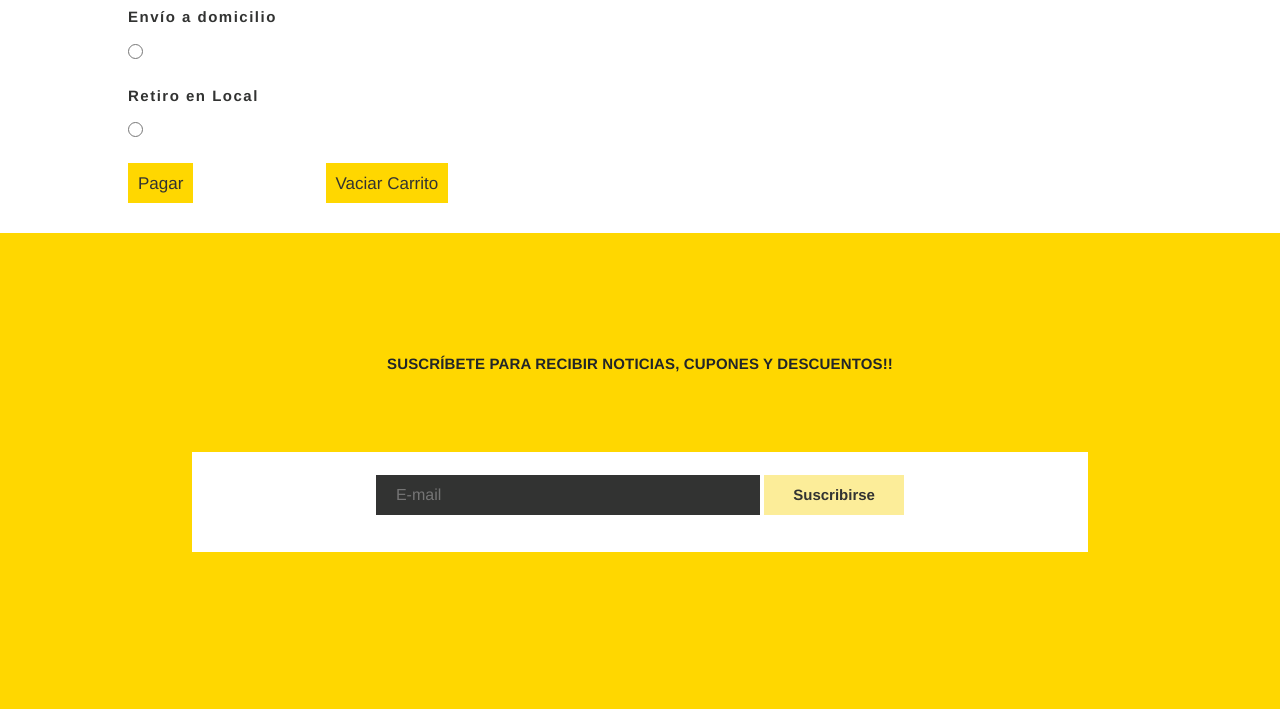
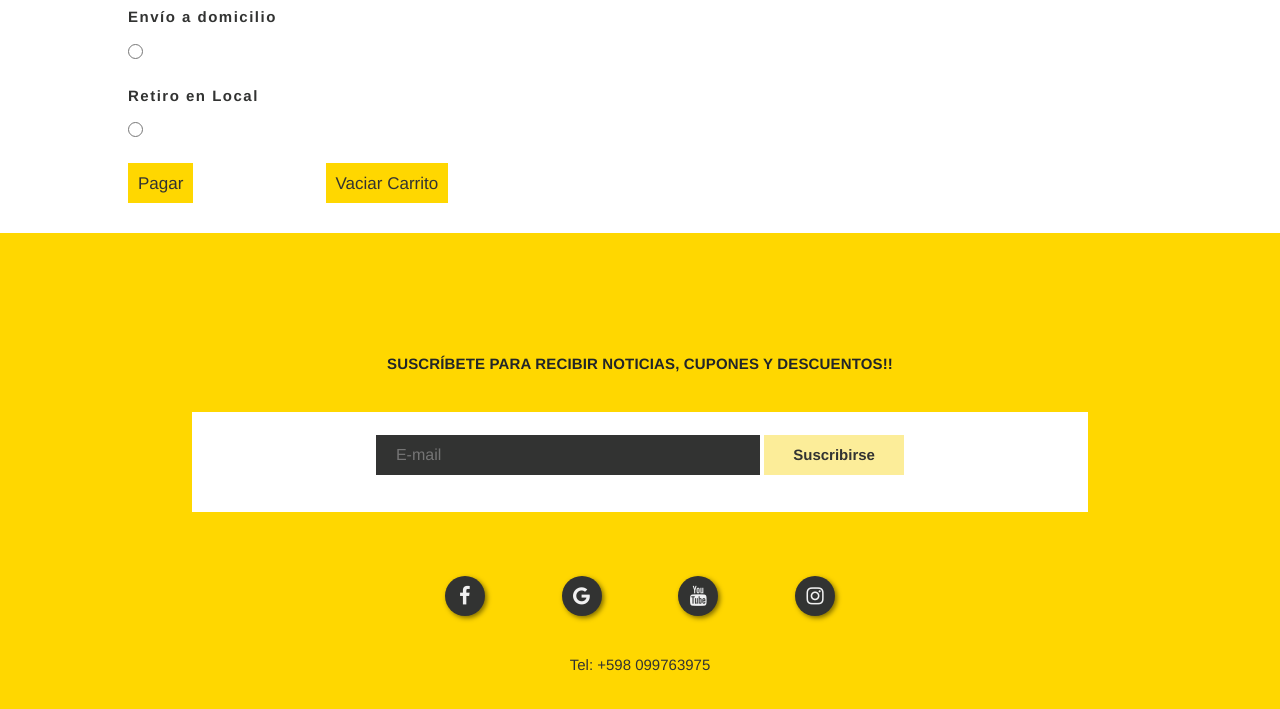
Before and after one commit to ValenP20004/AtypicalUy, a plain HTML site: page secciones/carrito.html in a window 1280 px wide. Shown: the part 79-788 px from the top of the page. Drawn offline with nearby package versions, Linux system fonts and the light colour scheme.

Commit message:
Redes y Contacto

```diff
--- a/estilos/style.css
+++ b/estilos/style.css
@@ -4,6 +4,34 @@
     box-sizing: border-box;
     padding-inline-start: 0px;
  }
+
+
+ .redes {
+    min-width: 700px;
+    display: flex;
+    justify-content: center;
+  }
+
+  .redes a {
+    text-decoration: none;
+    font-size: 20px;
+    width: 40px;
+    height: 40px;
+    line-height: 40px;
+    text-align: center;
+    background:rgb(50, 51, 50);
+    color: #f1f1f1;
+    border-radius: 50%;
+    box-shadow: 2px 2px 5px rgba(0, 0, 0, .5);
+    transition: all .4s ease-in-out;
+    margin-left: 3%;
+    margin-right: 3%;
+    margin-top: 5%;
+  }
+
+  .buttons a:hover {
+    transform: scale(1.2);
+  }
 
 .logoAtypical{
 
@@ -138,7 +166,7 @@ hr {
     font-size: 15px;
     font-weight: bold;
     padding-top: 60px;
-    padding-bottom: 30px;
+    padding-bottom: 10px;
 
 }
 
--- a/secciones/carrito.html
+++ b/secciones/carrito.html
@@ -7,6 +7,7 @@
     <title>Atypical Urugauy</title>
     <link rel="shortcut icon" href="../imagenes/favicon.png">
     <link href="https://cdn.jsdelivr.net/npm/bootstrap@5.1.3/dist/css/bootstrap.min.css" rel="stylesheet" integrity="sha384-1BmE4kWBq78iYhFldvKuhfTAU6auU8tT94WrHftjDbrCEXSU1oBoqyl2QvZ6jIW3" crossorigin="anonymous">
+    <link rel="stylesheet" href="https://stackpath.bootstrapcdn.com/font-awesome/4.7.0/css/font-awesome.min.css">
     <link rel="stylesheet" href="../estilos/style.css">
 
 
@@ -74,11 +75,11 @@
 <br>
 
         <input class="botonTres" type="submit" value="Pagar"/>
-        <input class="botonTres" type="reset" value="Vaciar Carrito"
+        <input class="botonTres" type="reset" value="Vaciar Carrito" >
 
-</main>
+    </main>
 
-        <footer>
+    <footer>
 
 
             <div class="subtituloDos">
@@ -96,6 +97,15 @@
                </div>
            </div>
 
+           <section class="redes">
+            <a href="https://www.facebook.com/atypical.uy" class="fa fa-facebook" target="_blank"></a>
+            <a href="mailto:atypicluy@gmail.com" class="fa fa-google" target="_blank"></a>
+            <a href="https://www.youtube.com/channel/UC3mEePE0sMaviyTarArearA" class="fa fa-youtube" target="_blank"> </a>
+            <a href="https://www.instagram.com/atypical.uy/" class="fa fa-instagram" target="_blank"></a>
+          </section>
+
+          <p class="textoComun" style="text-align: center; margin-top: 3%;">Tel: +598 099763975</p>
+
 
         </footer>
 
```
Also changed, not shown: index.html (+12 -0 lines), secciones/comunidad.html (+11 -0 lines), secciones/mayorista.html (+11 -0 lines), secciones/nosotros.html (+10 -0 lines), secciones/personalizados.html (+11 -0 lines), secciones/tienda.html (+10 -0 lines).
